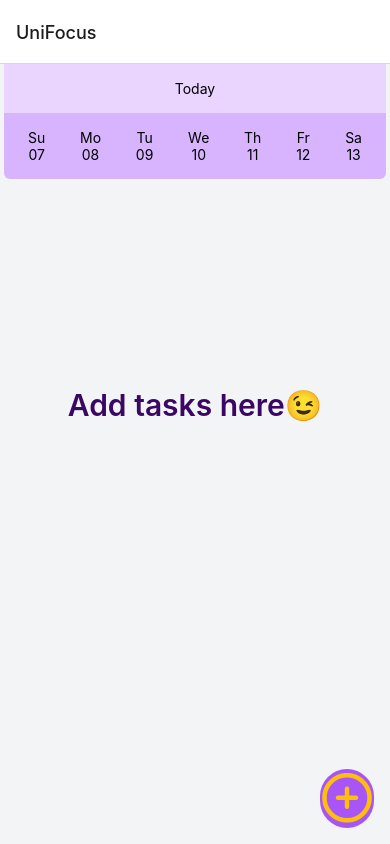
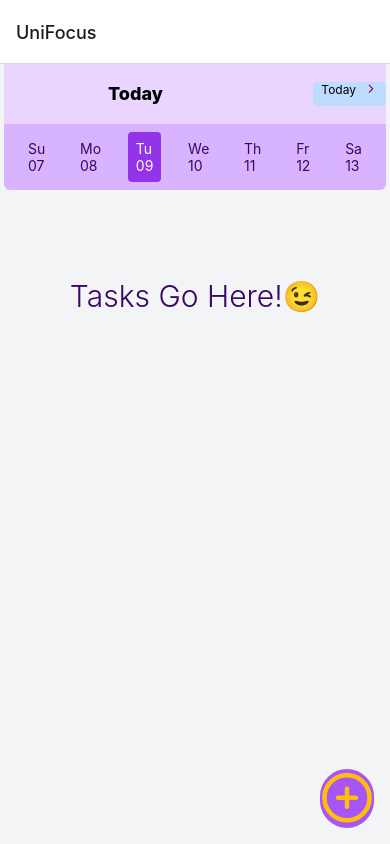
Before and after one commit to cindykandie/unifocus-todoapp, a React Native app: screen /UniFocus in a window 390 px wide. Built offline with nearby package versions, Linux system fonts and the light colour scheme.

Commit message:
Add navigation functionality on the DayNavigator

```diff
--- a/components/DayHeader.js
+++ b/components/DayHeader.js
@@ -1,10 +1,9 @@
-// DayHeader.js
-
 import React from 'react';
-import { View, Text } from 'react-native';
+import { View, Text, TouchableOpacity } from 'react-native';
+import { Feather } from '@expo/vector-icons';
 import moment from 'moment'; // For handling dates
 
-const DayHeader = ({ currentDate }) => {
+const DayHeader = ({ currentDate, onTodayPress }) => {
   const today = moment().format('dddd');
   const yesterday = moment().subtract(1, 'days').format('dddd');
 
@@ -18,10 +17,12 @@
   }
 
   return (
-    <View className="flex-row items-center justify-center py-4 px-6 bg-purple-200">
-      <Text>{displayText}</Text>
-      {/* Button for navigating to Today */}
-      {/* Add onPress action to navigate to Today's list */}
+    <View className="flex-row items-center justify-between py-4 px-6 pr-0 bg-purple-200">
+      <Text className='ml-20 font-extrabold text-lg'>{displayText}</Text>
+      <TouchableOpacity onPress={onTodayPress} className='flex-row gap-2 bg-blue-200 rounded justify-center pb-2 px-2'>
+        <Text className='text-xs'>Today</Text>
+        <Feather name="chevron-right" size={14} color="purple" />
+      </TouchableOpacity>
     </View>
   );
 };
--- a/components/DaysNavigation.js
+++ b/components/DaysNavigation.js
@@ -2,24 +2,25 @@
 import { View, Text, TouchableOpacity } from 'react-native';
 import moment from 'moment';
 
-const DaysNavigation = ({ navigation, onDayPress }) => {
-  const days = ['Su', 'Mo', 'Tu', 'We', 'Th', 'Fr', 'Sa'];
-  const today = moment().format('YYYY-MM-DD');
-
-  const renderDays = () => {
+const DaysNavigation = ({ navigation, onDayPress, selectedDate }) => {
+    const days = ['Su', 'Mo', 'Tu', 'We', 'Th', 'Fr', 'Sa'];
+    const renderDays = () => {
     return days.map((day, index) => {
       const currentDate = moment().startOf('week').add(index, 'days').format('YYYY-MM-DD');
       const formattedDate = moment().startOf('week').add(index, 'days').format('DD');
+      const isCurrentDay = currentDate === moment(selectedDate).format('YYYY-MM-DD');
 
       return (
-        <TouchableOpacity key={index} onPress={() => {
-          onDayPress(currentDate);
-          navigation.navigate('UniFocus', { selectedDate: currentDate });
-        }}>
-
-          <View className="items-center">
-            <Text>{day}</Text>
-            <Text>{formattedDate}</Text>
+        <TouchableOpacity
+          key={index}
+          onPress={() => {
+            onDayPress(currentDate);
+          }}
+          className={`items-center p-2 ${isCurrentDay ? 'bg-purple-600 rounded' : ''}`}
+        >
+          <View>
+            <Text className={`text-purple-950 ${isCurrentDay ? 'text-white' : ''}`}>{day}</Text>
+            <Text className={`text-purple-950 ${isCurrentDay ? 'text-white' : ''}`}>{formattedDate}</Text>
           </View>
         </TouchableOpacity>
       );
@@ -27,7 +28,7 @@
   };
 
   return (
-    <View className="flex-row justify-between py-4 px-6 bg-purple-300 rounded-b-md">
+    <View className="flex-row justify-between py-2 px-4 bg-purple-300 rounded-b-md">
       {renderDays()}
     </View>
   );
--- a/components/TaskAddModal.js
+++ b/components/TaskAddModal.js
@@ -1,42 +1,47 @@
-import React, { useState } from 'react';
-import { Modal, View, TextInput, TouchableOpacity, Text } from 'react-native';
+import React, { useState } from "react";
+import { Modal, View, TextInput, TouchableOpacity, Text } from "react-native";
 
-const TaskAdditionModal = ({ visible, onClose, onAddTask }) => {
-  const [time, setTime] = useState('');
-  const [task, setTask] = useState('');
+const TaskAdditionModal = ({ visible, onClose, onAddTask, selectedDate }) => {
+  const [time, setTime] = useState("");
+  const [task, setTask] = useState("");
 
   const handleAddTask = () => {
     // Set "All Day" if the time is empty
-    const formattedTime = time.trim() !== '' ? time : 'All Day';
+    const formattedTime = time.trim() !== "" ? time : "All Day";
 
-    if (task.trim() !== '') {
-      onAddTask({ time: formattedTime, task });
-      setTime('');
-      setTask('');
+    if (task.trim() !== "") {
+      onAddTask({ time: formattedTime, task, date: selectedDate });
+      setTime("");
+      setTask("");
       onClose();
     }
   };
 
   return (
     <Modal visible={visible} animationType="slide">
-      <View className="flex-1 justify-center items-center bg-purple-200  p-4 border-solid border-8 border-yellow-200">
+      <View className="flex-1 justify-center items-center bg-purple-200  p-4 border-solid border-8 border-yellow-200 rounded-xl">
         <TextInput
           placeholder="Time"
           value={time}
           onChangeText={(text) => setTime(text)}
-          className="bg-white p-2 mb-4 w-full text-xl rounded"
+          className="border-solid border-[1px] border-purple-800 bg-white p-2 mb-4 w-full text-xl rounded"
         />
         <TextInput
           placeholder="Task"
           value={task}
           onChangeText={(text) => setTask(text)}
-          className="bg-white p-2 mb-4 w-full text-xl rounded"
+          className="border-solid border-[1px] border-purple-800 bg-white p-2 mb-4 w-full text-xl rounded"
         />
-        <TouchableOpacity onPress={handleAddTask} className="bg-purple-600 p-2 rounded-lg">
+        <TouchableOpacity
+          onPress={handleAddTask}
+          className="bg-purple-600 p-2 rounded-lg"
+        >
           <Text className="text-white text-xl text-center">Add Task</Text>
         </TouchableOpacity>
         <TouchableOpacity onPress={onClose} className="mt-4">
-          <Text className="bg-purple-400 p-2 rounded-lg text-xl text-center w-16">Close</Text>
+          <Text className="bg-purple-400 p-2 rounded-lg text-xl text-center w-16">
+            Close
+          </Text>
         </TouchableOpacity>
       </View>
     </Modal>
--- a/components/TaskItem.js
+++ b/components/TaskItem.js
@@ -6,15 +6,17 @@
   return (
     <View>
       <View
-        className={`flex-row items-center justify-between p-4 rounded-xl bg-purple-400 my-2 mx-4 border-solid border-2 border-pink-400 ${
+        className={`flex-row items-center justify-between p-4 rounded-xl bg-purple-400 my-2 mx-3 border-solid border-2 border-pink-400 ${
           isChecked ? "line-through" : ""
         }`}
       >
         <Text className="text-3xl">{emoji}</Text>
         <TouchableOpacity onPress={onLongPress} style={{ flex: 1 }}>
-          <Text className="mb-2 text-xs text-center">{time}</Text>
+          <Text className="mb-2 text-xs text-center">
+           {time}
+          </Text>
           <Text
-            numberOfLines={3}
+            numberOfLines={5}
             ellipsizeMode="tail"
             className={`text-xl text-center mx-2 ${isChecked ? "line-through" : ""}`}
           >
--- a/screens/MainScreen.js
+++ b/screens/MainScreen.js
@@ -7,15 +7,19 @@
 import TaskAdditionModal from "../components/TaskAddModal";
 import AsyncStorage from "@react-native-async-storage/async-storage";
 import TaskEditModal from "../components/TaskEditModal";
+import moment from "moment";
 
 const MainScreen = ({ navigation }) => {
   const [isModalVisible, setIsModalVisible] = useState(false);
   const [isEditModalVisible, setIsEditModalVisible] = useState(false);
   const [selectedTask, setSelectedTask] = useState(null);
   const [tasks, setTasks] = useState([]);
+  const [selectedDate, setSelectedDate] = useState(
+    moment().format("YYYY-MM-DD")
+  );
 
+  // Emoji Finder
   const emojis = ["🍀", "☘️", "🌺", "🌸", "🌼", "🌻", "🍎", "💛"];
-
   const getRandomEmoji = () => {
     const randomIndex = Math.floor(Math.random() * emojis.length);
     return emojis[randomIndex];
@@ -31,42 +35,56 @@
     const updatedTasks = tasks.map((task) =>
       task.id === taskId ? { ...task, isChecked: !task.isChecked } : task
     );
-
     setTasks(updatedTasks);
     saveTasks(updatedTasks); // Save updated tasks to AsyncStorage
   };
 
+  // Filter tasks for the selected date
+  const filteredTasks = (selectedDate) => {
+    return tasks.filter((task) => {
+      // Use moment to format task.date to match selectedDate format
+      return moment(task.date).format("YYYY-MM-DD") === selectedDate;
+    });
+  };
+
   const handleDayPress = (selectedDate) => {
-    // Implement navigation to the selected day's to-do list
+    setSelectedDate(selectedDate);
+    const tasksForSelectedDate = filteredTasks(selectedDate);
     console.log("Selected Date:", selectedDate);
+    console.log("Tasks for Selected Date:", tasksForSelectedDate);
   };
 
   const handlePlusButtonPress = () => {
     setIsModalVisible(true);
   };
 
-  const handleAddTask = ({ date, task }) => {
+  const handleAddTask = ({ time, task }) => {
     if (task.trim() !== "") {
       const newTask = {
         id: tasks.length + 1,
         emoji: getRandomEmoji(),
-        date,
+        date: moment(selectedDate).format("YYYY-MM-DD"), // Format the date
+        time,
         task,
         isChecked: false,
       };
-      setTasks([...tasks, newTask]);
-      saveTasks([...tasks, newTask]);
+      const updatedTasks = [...tasks, newTask];
+      setTasks(updatedTasks);
+      saveTasks(updatedTasks);
       setIsModalVisible(false);
     }
   };
 
   const handleEditTask = (editedTask) => {
-    const updatedTasks = tasks.map((task) =>
-      task.id === editedTask.id ? editedTask : task
-    );
-
-    setTasks(updatedTasks);
-    saveTasks(updatedTasks); // Save updated tasks to AsyncStorage
+    setTasks((prevTasks) => {
+      const updatedTasks = prevTasks.map((task) =>
+        task.id === editedTask.id
+          ? { ...editedTask, date: moment(selectedDate).format("YYYY-MM-DD") }
+          : task
+      );
+      saveTasks(updatedTasks);
+      return updatedTasks;
+    });
     setIsEditModalVisible(false);
   };
 
@@ -83,11 +101,11 @@
   };
 
   const renderTasks = () => {
-    return tasks.map((task) => (
+    return filteredTasks(selectedDate).map((task) => (
       <TaskItem
         key={`${task.id}-${task.emoji}`}
         emoji={task.emoji}
-        time={task.date}
+        time={task.time}
         task={task.task}
         isChecked={task.isChecked}
         onToggle={() => handleToggle(task.id)}
@@ -117,13 +135,6 @@
     }
   };
 
-  // Filter tasks for the selected date
-  const filteredTasks = (selectedDate) => {
-    return tasks.filter((task) => {
-      return task.date === selectedDate;
-    });
-  };
-
   return (
     <View className="flex-1 bg-gray-100 relative ">
       <View className="flex-1 bg-gray-100 relative mx-1">
@@ -133,13 +144,14 @@
           onDayPress={(selectedDate) => {
             handleDayPress(selectedDate);
           }}
+          selectedDate={selectedDate} // Pass the selectedDate to DaysNavigation
         />
 
         <ScrollView className="flex-1 mb-6 px-3 pt-2">
-          {filteredTasks().length === 0 ? (
-             <Text className="text-center my-[200px] text-3xl text-purple-950 font-semibold">
-             Add tasks here😉
-           </Text>
+          {filteredTasks(selectedDate).length === 0 ? (
+            <Text className="text-center my-20 text-3xl text-purple-950 font-light">
+              Tasks Go Here!😉
+            </Text>
           ) : (
             renderTasks()
           )}
@@ -149,6 +161,7 @@
           visible={isModalVisible}
           onClose={() => setIsModalVisible(false)}
           onAddTask={handleAddTask}
+          selectedDate={selectedDate}
         />
 
         <TaskEditModal
```
Also changed, not shown: components/TaskEditModal.js (+31 -11 lines).
